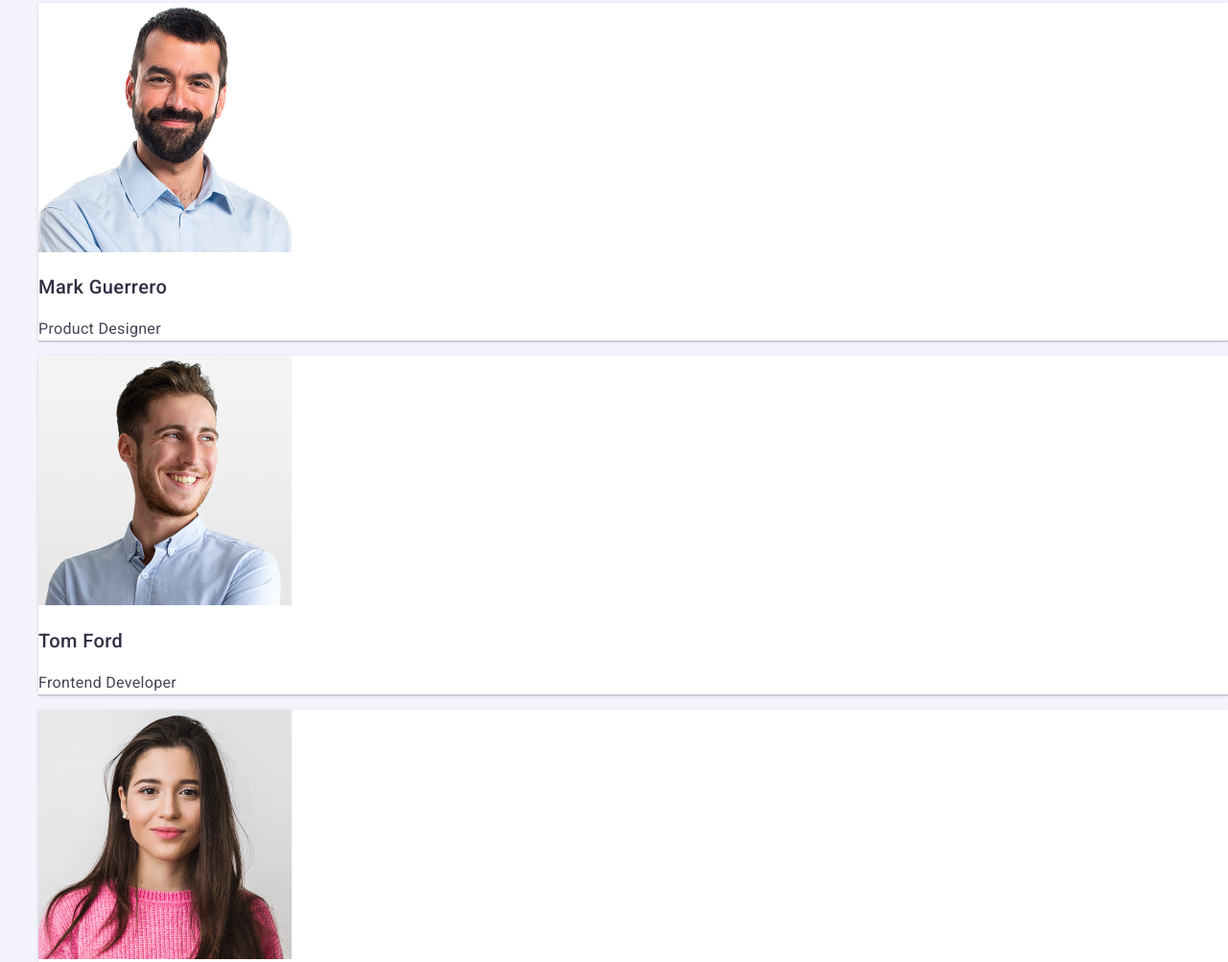
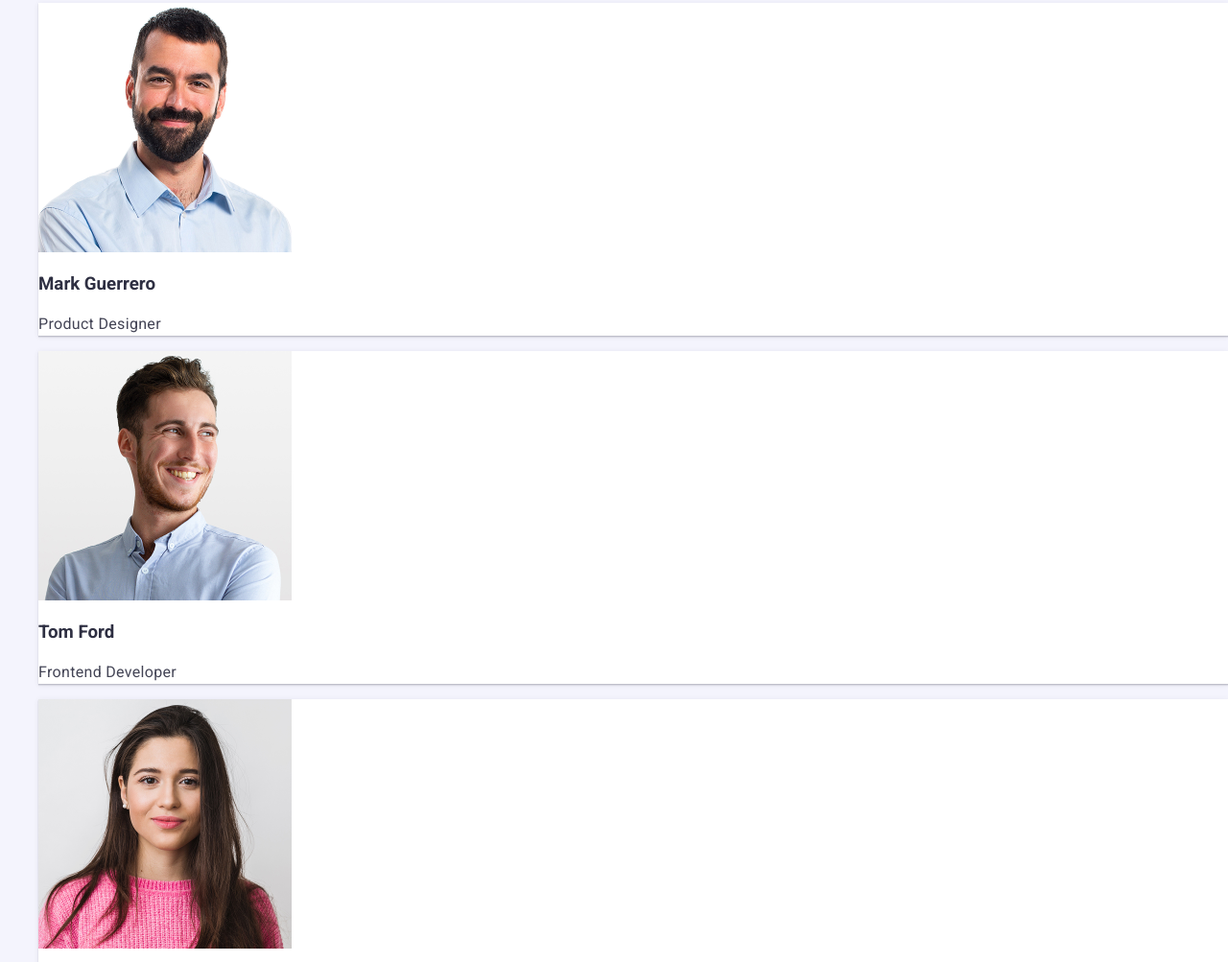
Before and after one commit to br0nt1k/goit-markup-hw-02, a plain HTML site: page index.html in a window 1280 px wide. Shown: the part 773-1776 px from the top of the page at 96% size. Drawn offline with nearby package versions, Linux system fonts and the light colour scheme.

Commit message:
edit css

```diff
--- a/css/styles.css
+++ b/css/styles.css
@@ -97,7 +97,7 @@ button{
     background: #fff;
     box-shadow: 0 2px 1px 0 rgba(46, 47, 66, 0.08), 0 1px 1px 0 rgba(46, 47, 66, 0.16), 0 1px 6px 0 rgba(46, 47, 66, 0.08);
 }
-.thirdsection h3{
+section .thirdsection h3{
     font-weight: 500;
     font-size: 20px;
     line-height: 1.2;
```
